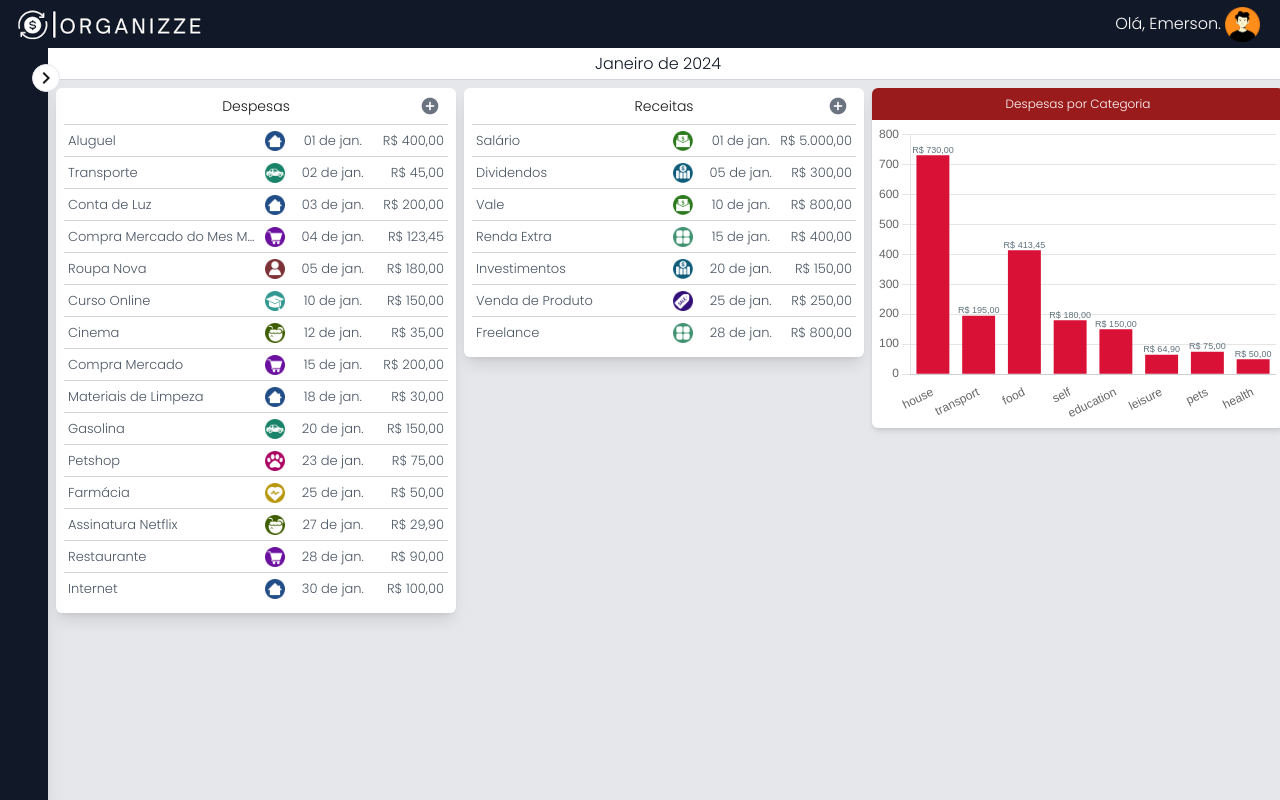
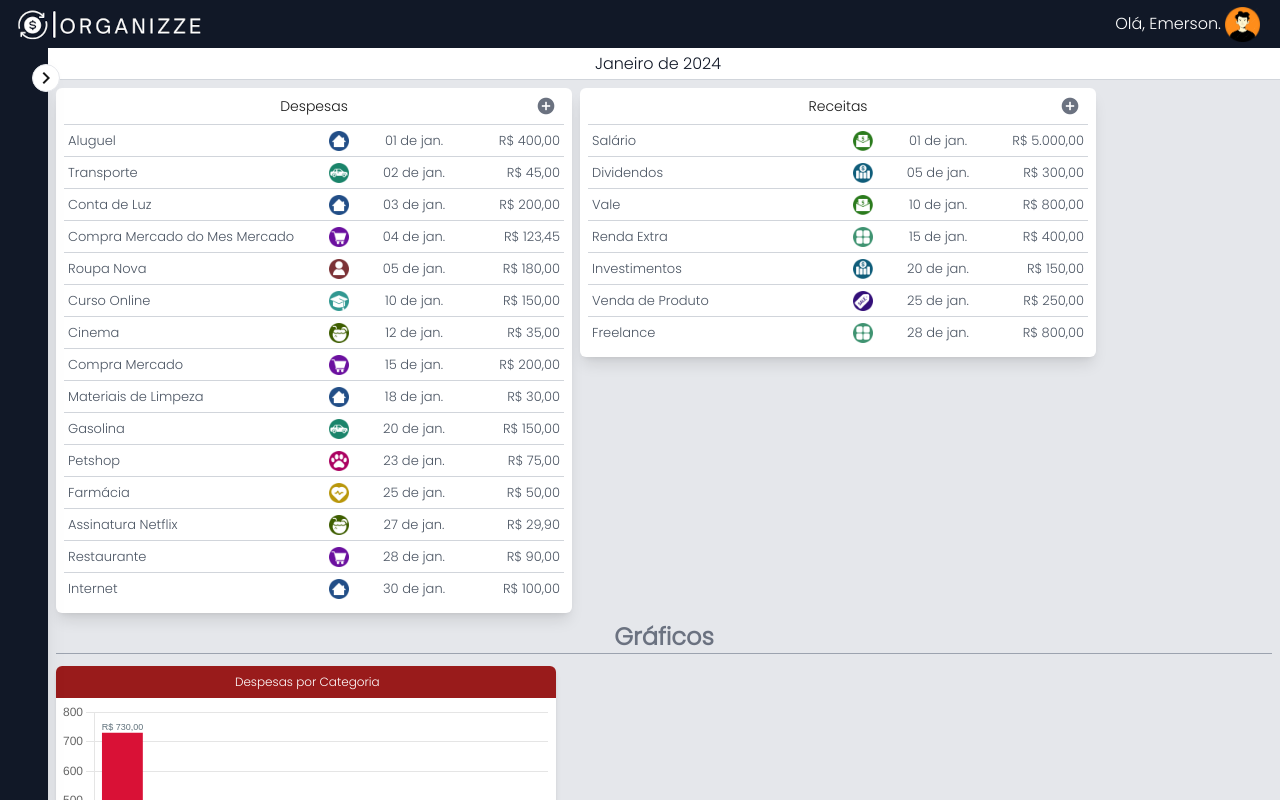
Before and after one commit to RodriguesEmerson/organizze, a Next.js app: page /dashboard/monthly in a window 1280 px wide. Shown: the top 800 px of the page. Built offline with nearby package versions, Linux system fonts and the light colour scheme.

Commit message:
Grafico Despesas OK

```diff
--- a/app/UI/Board/ExpenseTable.jsx
+++ b/app/UI/Board/ExpenseTable.jsx
@@ -14,7 +14,7 @@ export default function ExpenseTable(){
    }
 
    return(
-      <div className="p-2 pb-0 rounded-md shadow-lg w-fit min-w-[400px] bg-white overflow-hidden">
+      <div className="p-2 pb-0 rounded-md shadow-lg w-fit h-fit min-w-[400px] bg-white overflow-hidden">
          <div
             className="relative text-center text-sm font-thin h-7 border-b-1 border-b-gray-200"
          >
@@ -25,7 +25,7 @@ export default function ExpenseTable(){
          </div>
          <div className="overflow-y-auto overflow-x-hidden table-scroll-style">
             <div className="pr-2 pb-2"
-               style={{maxHeight: "calc(100vh - 135px)"}}
+               style={{maxHeight: "calc(100vh - 155px)"}} //135
             >
                <Table table={'expenses'}/>
             </div>
--- a/app/UI/Board/ExpensesGraphic.jsx
+++ b/app/UI/Board/ExpensesGraphic.jsx
@@ -1,32 +1,40 @@
 import { useEffect, useRef } from "react"
 import { Chart, registerables } from "chart.js";
 import { useExpensesGraphic } from "@/app/hooks/useExpensesGraphic";
+import { useTableStore } from "@/app/zustand/useTablesStore";
 
 //Registra todos os componentes e plugins necessários para o Chart.js funcionar corretamente.
 Chart.register(...registerables);
 
 export function ExpesesGraphic() {
    const chartRef = useRef(null);
+   const chartInstance = useRef(null);
+   const { data } = useTableStore();
 
    const { getExpensesData, expensesGraphicConfig } = useExpensesGraphic();
-   const expensesData = getExpensesData();
 
    useEffect(() => {
       const ctx = chartRef.current.getContext('2d');
-      const ExpesesChart = new Chart(ctx, expensesGraphicConfig);
+      // const ExpensesChart = new Chart(ctx, expensesGraphicConfig);
+      chartInstance.current = new Chart(ctx, expensesGraphicConfig);
 
       // Cleanup para evitar problemas com múltiplos gráficos
       return () => {
-         ExpesesChart.destroy();
+         chartInstance.current.destroy();
       }
-   }, [])
+   }, [expensesGraphicConfig]);
+
+   useEffect(()=> {
+      //Update the graphic data.
+      getExpensesData();
+   },[data])
 
    return (
-      <div className="p-1 pr-2 bg-white shadow-md rounded-md overflow-hidden">
+      <div className="p-1 pr-2 w-[500px] bg-white shadow-md rounded-md overflow-hidden">
          <div className="flex items-center justify-center text-white text-xs w-[103%] -ml-1 -mt-1 mb-1 bg-red-800 h-8">
             <h2>Despesas por Categoria</h2>
          </div>
-         <canvas ref={chartRef} width="400" height="300" className=""></canvas>
+         <canvas ref={chartRef} width="500" height="300" className=""></canvas>
       </div>
    )
 }
--- a/app/UI/Board/IncomeTable.jsx
+++ b/app/UI/Board/IncomeTable.jsx
@@ -12,7 +12,7 @@ export default function IncomeTable() {
       setShowAddReleaseModal();
    }
    return (
-      <div className="p-2 pb-0 rounded-md shadow-lg w-fit bg-white overflow-hidden">
+      <div className="p-2 pb-0 rounded-md shadow-lg w-fit h-fit bg-white overflow-hidden">
          <div
             className="relative text-center text-sm font-thin h-7 border-b-1 border-b-gray-200"
          >
--- a/app/UI/Header/Header.jsx
+++ b/app/UI/Header/Header.jsx
@@ -5,7 +5,7 @@ import { UserBox } from "./UserBox";
 export default function Header(){
 
    return(
-      <section className="bg-gray-900 h-12 flex items-center  justify-between px-3 text-white">
+      <section className="sticky top-0 z-30 bg-gray-900 h-12 flex items-center  justify-between px-3 text-white">
          <Link href="/">
             <Image src={"/images/logo.png"} alt="logo" width={200} height={33} placeholder="blur" blurDataURL="/images/logo.png"/>
          </Link>
--- a/app/UI/SideBar/SideBar.jsx
+++ b/app/UI/SideBar/SideBar.jsx
@@ -10,7 +10,7 @@ export default function SideBar() {
    const [openSideBar, setOpenSideBar] = useState(false);
 
    return (
-      <section className={`absolute z-10 bg-gray-900 shadow-xl left-0 top-12 p-2 transition-all text-sm ${!openSideBar ? "w-12" : "w-44"}`} style={{ height: 'calc(100% - 48px' }}>
+      <section className={`fixed z-[12] bg-gray-900 shadow-xl left-0 top-12 p-2 transition-all text-sm ${!openSideBar ? "w-12" : "w-44"}`} style={{ height: 'calc(100% - 48px' }}>
          <div className="absolute flex items-center justify-center -right-3 top-4 h-7 w-7 bg-white rounded-full border border-gray-gray-200 cursor-pointer transition-all hover:bg-gray-200"
             onClick={() => setOpenSideBar(!openSideBar)}
          >
--- a/app/components/Table.jsx
+++ b/app/components/Table.jsx
@@ -7,7 +7,7 @@ export function Table({ table }){
 
    if(!data) return <Spinner />
    return (
-      <table className="text-gray-600 text-sm w-96 overflow-x-hidden">
+      <table className="text-gray-600 text-sm w-[500px] overflow-x-hidden">
          <colgroup>
             <col style={{width: "150px"}} />
             <col style={{width: "30px"}} />
--- a/app/dashboard/monthly/page.jsx
+++ b/app/dashboard/monthly/page.jsx
@@ -23,11 +23,11 @@ export default function MonthlyDashBoard() {
    return (
       <section
          className="ml-9 pl-5 pt-3 bg-gray-200"
-         style={{ height: "calc(100vh - 48px)" }}
+         style={{ height: "calc(100% - 48px)" }}
       >
          {showAddReleaseModal &&
             <div
-               className=" absolute flex justify-center items-center bg-black bg-opacity-75 top-0 left-0 h-full w-full z-[11]"
+               className=" absolute flex justify-center items-center bg-black bg-opacity-75 top-0 left-0 h-full w-full z-[30]"
                onMouseDown={(e)=> {
                   initialClick = e.target.closest(".modal");
                }}
@@ -41,26 +41,29 @@ export default function MonthlyDashBoard() {
             </div>
          }
 
-         <div className="border-b-[1px] border-b-gray-300 h-8 bg-white text-gray-900 -mt-3 -ml-5 mb-2 text-center leading-8">
+         <div className="sticky top-12 z-[11] border-b-[1px] border-b-gray-300 h-8 bg-white text-gray-900 -mt-3 -ml-5 mb-2 text-center leading-8">
             {`${toUpperFirstLeter(selectedTable?.month)} de ${selectedTable?.year}`}
          </div>
          {!table
             ?
-            <div className="flex items-center justify-center h-[95%] text-gray-900">
+            <div className=" flex items-center justify-center h-[95%] text-gray-900">
                <span className="text-3xl font-bold">404</span>
                <span className="inline-block h-12 w-[2px] mx-2 bg-gray-900"></span>
                <p>{`As finanças de ${selectedTable.month} de ${selectedTable.year} não foram encontradas!`}</p>
             </div>
             :
-            <div className="flex flex-row gap-2 items-start">
-            <ExpenseTable />
-            <div>
-               <IncomeTable />
+            <div className="flex flex-col gap-2 pb-3">
+               <div className="flex flex-row gap-2">
+                  <ExpenseTable />
+                  <IncomeTable />
+               </div>
+               <div className="w-full h-full">
+                  <div className="flex items-center justify-center border-b border-b-gray-400 mb-3 mr-2">
+                     <h2 className="text-2xl font-extrabold text-gray-500">Gráficos</h2>
+                  </div>
+                  <ExpesesGraphic />
+               </div>
             </div>
-            <div>
-               <ExpesesGraphic />
-            </div>
-         </div>
          }
 
       </section>
```
